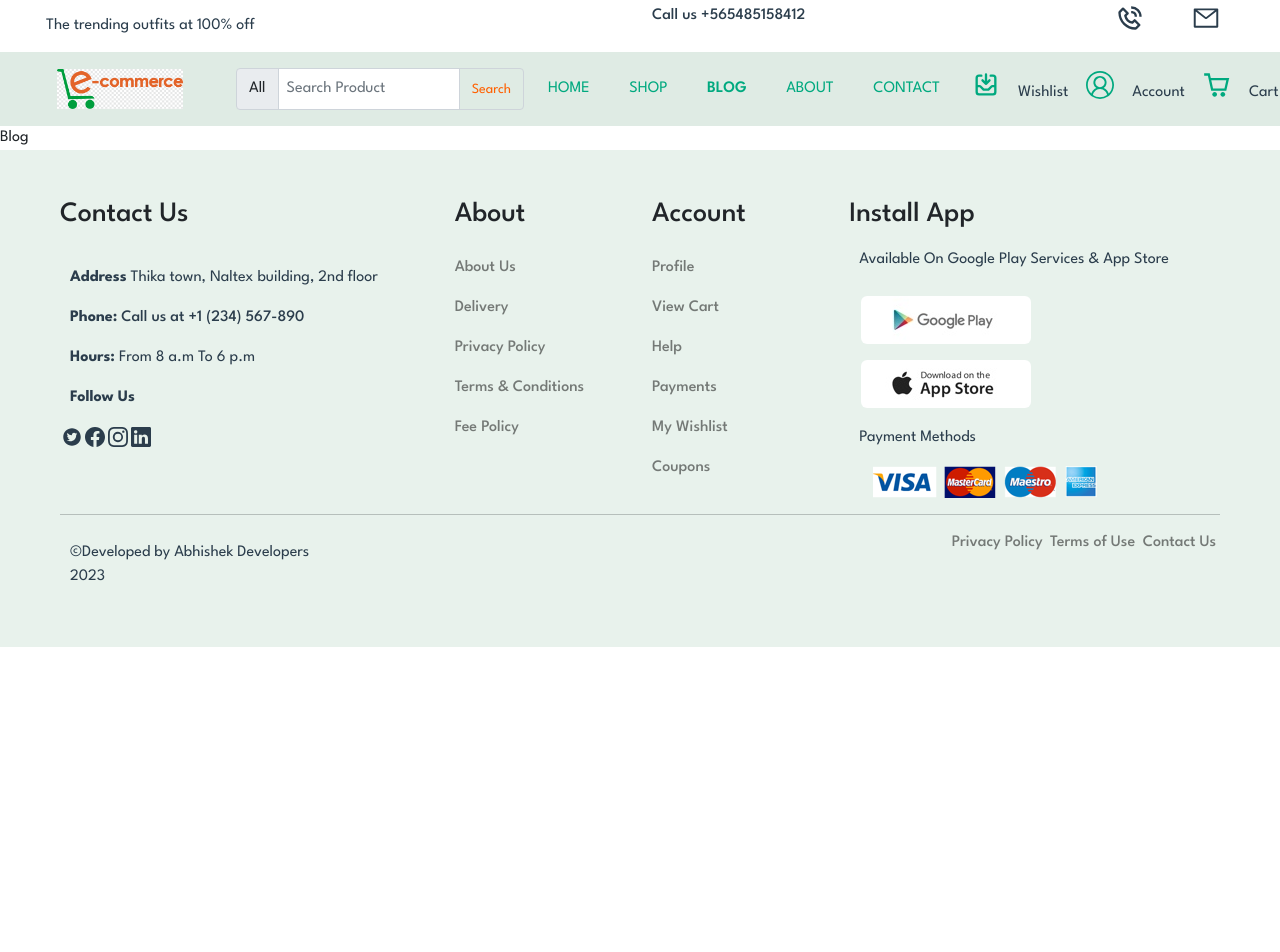
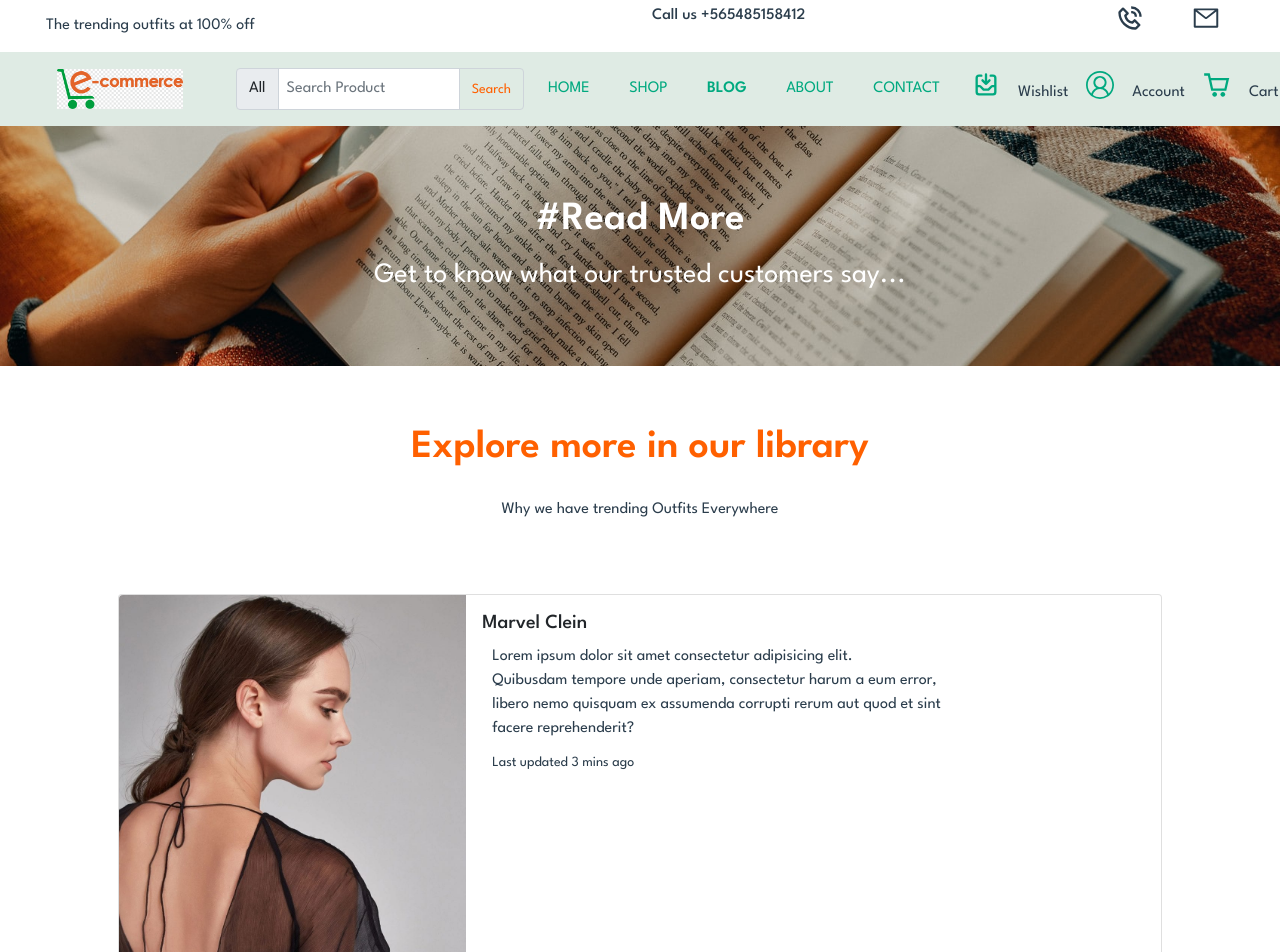
Before and after one commit to Abhishek280999/Ecommerce-Application, a React (Create React App) app in the folder ecommerce_app/: page /blog in a window 1280 px wide. Shown: the top 952 px of the page. Before the commit the page ends 800 px from the top, so only its background shows below. Built offline with nearby package versions, Linux system fonts and the light colour scheme.

Commit message:
Blog page Done

```diff
--- a/ecommerce_app/src/App.css
+++ b/ecommerce_app/src/App.css
@@ -54,7 +54,6 @@ p{
   font-size: 16px;
   font-weight: 400;
   margin: 10px;
-
   color: var(--primary1);
 }
 
@@ -234,3 +233,20 @@ button{
 .news-letter {
   background: gray;
 }
+
+
+
+/* Blog */
+
+
+.blog-wrapper{
+  background: url(../src/Images/banner/b19.jpg);
+  background-size: cover;
+  width: 100%;
+  height: 30vh;
+  justify-content: center;
+  background-position: center;
+  justify-content: center;
+  display: flex;
+  flex-direction: column;
+}
--- a/ecommerce_app/src/Pages/Blog.js
+++ b/ecommerce_app/src/Pages/Blog.js
@@ -1,9 +1,122 @@
+/* eslint-disable no-unused-vars */
 import React from 'react'
+import b1 from '../Images/blog/b1.jpg'
+import b6 from '../Images/blog/b6.jpg'
+import b2 from '../Images/blog/b2.jpg'
+import b3 from '../Images/blog/b3.jpg'
+import b4 from '../Images/blog/b4.jpg'
+import b5 from '../Images/blog/b5.jpg'
+import b7 from '../Images/blog/b7.jpg'
 
 const Blog = () => {
-  return (
-    <div>Blog</div>
-  )
+  return <>
+  <section className="blog-wrapper p-5">
+    <div className="container-xxl">
+      <div className="row">
+      <div className="col-12">
+          <div className="shop-details text-center align-items-center">
+            <h1 className="text-white">#Read More</h1>
+            <p className='text-white  fs-3'>Get to know what our trusted customers say...</p>
+          </div>
+        </div>
+      </div>
+    </div>
+  </section>
+
+  <section className="blogs p-5">
+    <div className="container-xxl container">
+      <div className="row">
+        <div className="d-flex flex-column align-items-center">
+          <h1 className='mb-3'>Explore more in our library</h1>
+          <p className='mb-4'>Why we have trending Outfits Everywhere</p>
+        </div>
+        <div className="col-12 p-5">
+          <div className="card mb-3">
+          <div className="row g-0">
+            <div className="col-md-4">
+              <img src={b1} className="img-fluid rounded-start" alt="..." />
+            </div>
+            <div className="col-md-6">
+              <div className="card-body">
+                <h5 className="card-title">Marvel Clein</h5>
+                <p className="card-text">Lorem ipsum dolor sit amet consectetur adipisicing elit. <br /> Quibusdam tempore unde aperiam, consectetur harum a eum error, <br /> libero nemo quisquam ex assumenda corrupti rerum aut quod et sint facere reprehenderit?</p>
+                <p className="card-text"><small className="text-body-secondary">Last updated 3 mins ago</small></p>
+              </div>
+              </div>
+
+             </div>
+          </div>
+        </div>
+        <div className="col-12 p-5">
+              <div className="card mb-3">
+                <div className="row g-0">
+                  <div className="col-md-4">
+                    <img src={b2} alt="" className='img-fluid rounded-start' />
+                  </div>
+                  <div className="col-md-6">
+                    <div className="card-body">
+                      <h5 className="card-title">Melisa Ivy</h5>
+                      <p className="card-text">Lorem ipsum dolor sit amet, consectetur adipisicing elit <br />. Doloribus maxime consequatur, ipsam architecto incidunt volup <br />tate! Iste ipsa numquam quos nam quibusdam perferendis excepturi rem, a quo laudantium libero dolore nisi.</p>
+                      <p className="card-text"><small className="text-body-secondary">Last Updated now</small></p>
+                    </div>
+                  </div>
+                </div>
+              </div>
+            </div>
+
+            <div className="col-12 p-5">
+              <div className="card mb-3">
+                <div className="row g-0">
+                  <div className="col-md-4">
+                    <img src={b3} alt="" className='img-fluid rounded-start' />
+                  </div>
+                  <div className="col-md-6">
+                    <div className="card-body">
+                      <h5 className="card-title">Tristian Ann</h5>
+                      <p className="card-text">Lorem ipsum dolor sit amet, consectetur adipisicing elit <br />. Doloribus maxime consequatur, ipsam architecto incidunt volup <br />tate! Iste ipsa numquam quos nam quibusdam perferendis excepturi rem, a quo laudantium libero dolore nisi.</p>
+                      <p className="card-text"><small className="text-body-secondary">Last Updated now</small></p>
+                    </div>
+                  </div>
+                </div>
+              </div>
+            </div>
+
+            <div className="col-12 p-5">
+              <div className="card mb-3">
+                <div className="row g-0">
+                  <div className="col-md-4">
+                    <img src={b4} alt="" className='img-fluid rounded-start' />
+                  </div>
+                  <div className="col-md-6">
+                    <div className="card-body">
+                      <h5 className="card-title">Phillip Omosh</h5>
+                      <p className="card-text">Lorem ipsum dolor sit amet, consectetur adipisicing elit <br />. Doloribus maxime consequatur, ipsam architecto incidunt volup <br />tate! Iste ipsa numquam quos nam quibusdam perferendis excepturi rem, a quo laudantium libero dolore nisi.</p>
+                      <p className="card-text"><small className="text-body-secondary">Last Updated now</small></p>
+                    </div>
+                  </div>
+                </div>
+              </div>
+            </div>
+            <div className="col-12 p-5">
+              <div className="card mb-3">
+                <div className="row g-0">
+                  <div className="col-md-4">
+                    <img src={b2} alt="" className='img-fluid rounded-start' />
+                  </div>
+                  <div className="col-md-6">
+                    <div className="card-body">
+                      <h5 className="card-title">Melisa Ivy</h5>
+                      <p className="card-text">Lorem ipsum dolor sit amet, consectetur adipisicing elit <br />. Doloribus maxime consequatur, ipsam architecto incidunt volup <br />tate! Iste ipsa numquam quos nam quibusdam perferendis excepturi rem, a quo laudantium libero dolore nisi.</p>
+                      <p className="card-text"><small className="text-body-secondary">Last Updated now</small></p>
+                    </div>
+                  </div>
+                </div>
+              </div>
+            </div>
+      </div>
+    </div>
+  </section>
+  </>;
 }
 
 export default Blog
```
